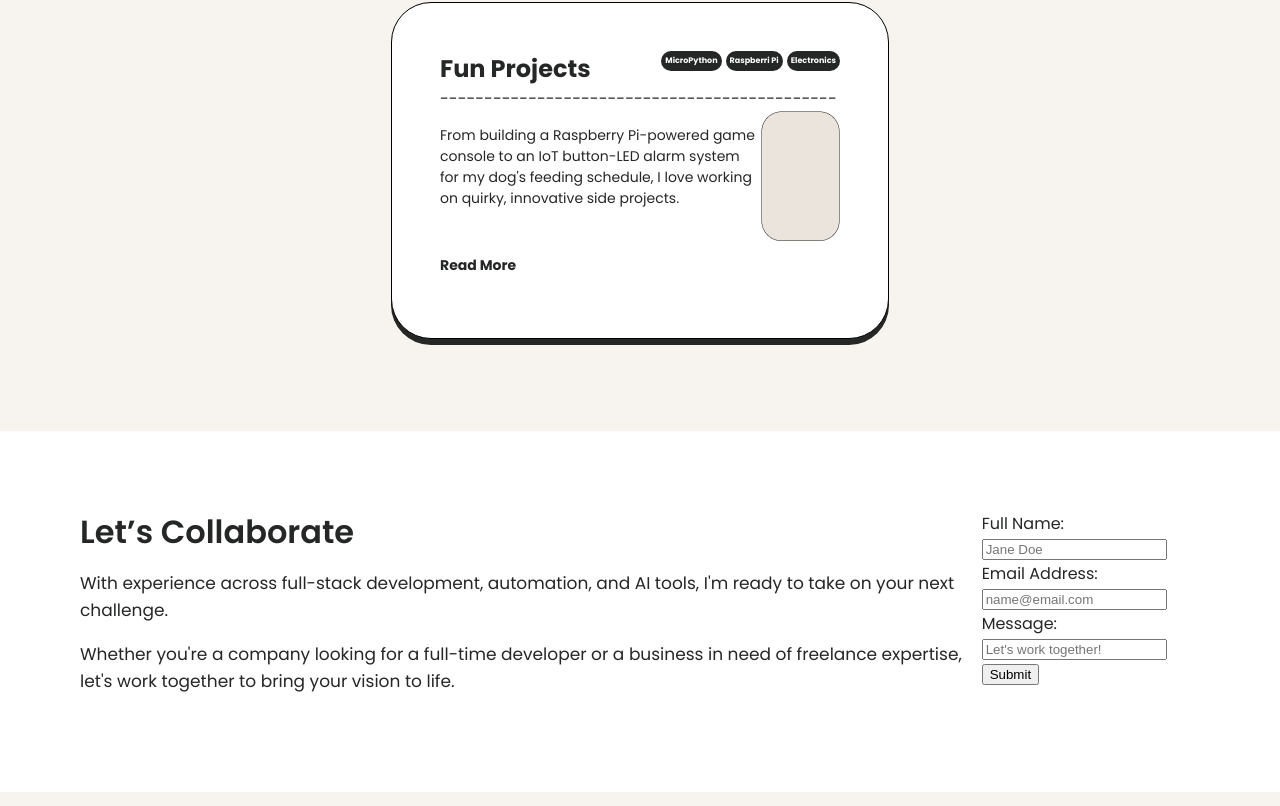
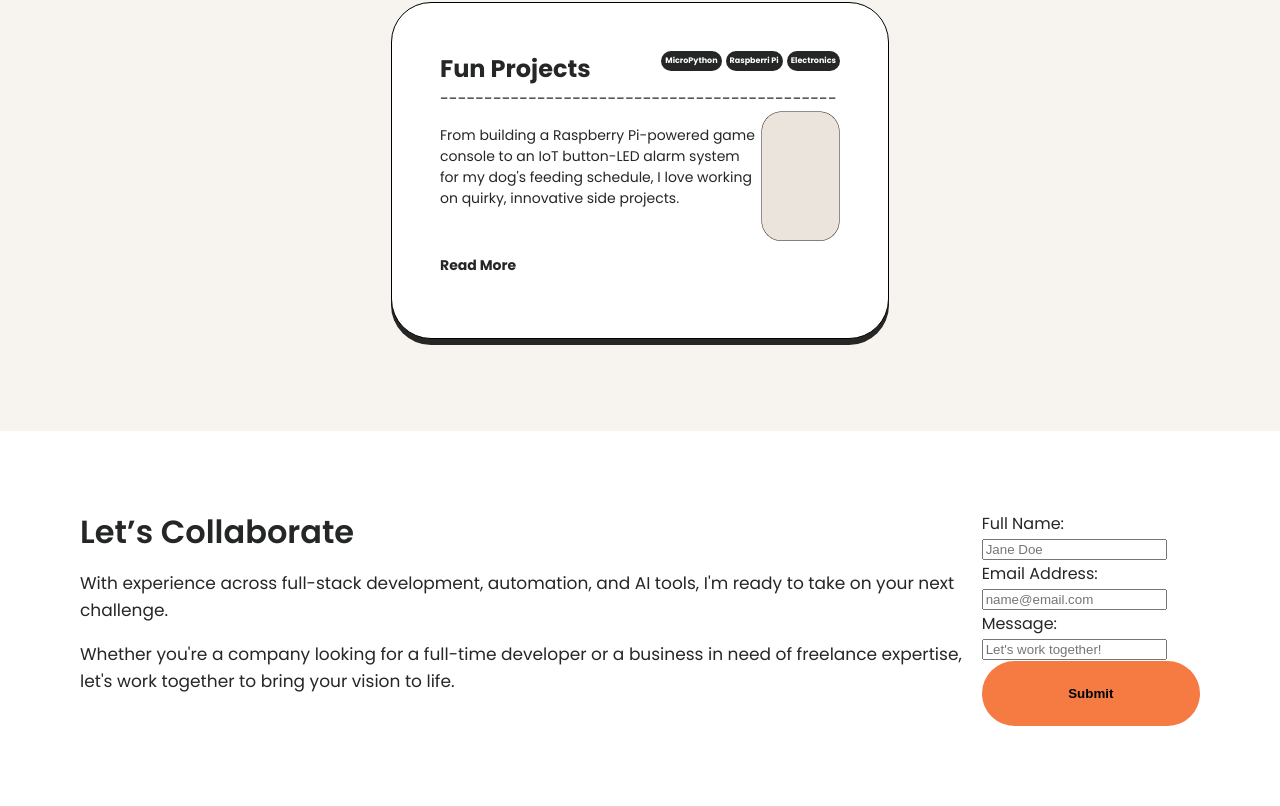
Before and after one commit to sofiakatzman/Portfolio, a React (Create React App) app: page / in a window 1280 px wide. Shown: the part 2860-3666 px from the top of the page. Built offline with nearby package versions, Linux system fonts and the light colour scheme.

Commit message:
add button and darker orange option

```diff
--- a/src/App.css
+++ b/src/App.css
@@ -2,6 +2,7 @@
   --white: #FFFFFF;
   --light-beige: #F7F4EF;
   --dark-beige: #EBE4DC;
+  --accent-light-2: #F57B43;
   --accent-light: #E6B3A8;
   --accent-dark: #448C8C;
   --black: #252626;
@@ -98,6 +99,16 @@ u {
   text-decoration-thickness: 1px;
 }
 
+button {
+  background-color: var(--accent-light-2);
+  border: none;
+  border-radius: 40px;
+  width: 100%;
+  padding: 25px;
+  font-weight: 600;
+}
+
+
 /* LAYOUT */
 
 .flex-container{
```
